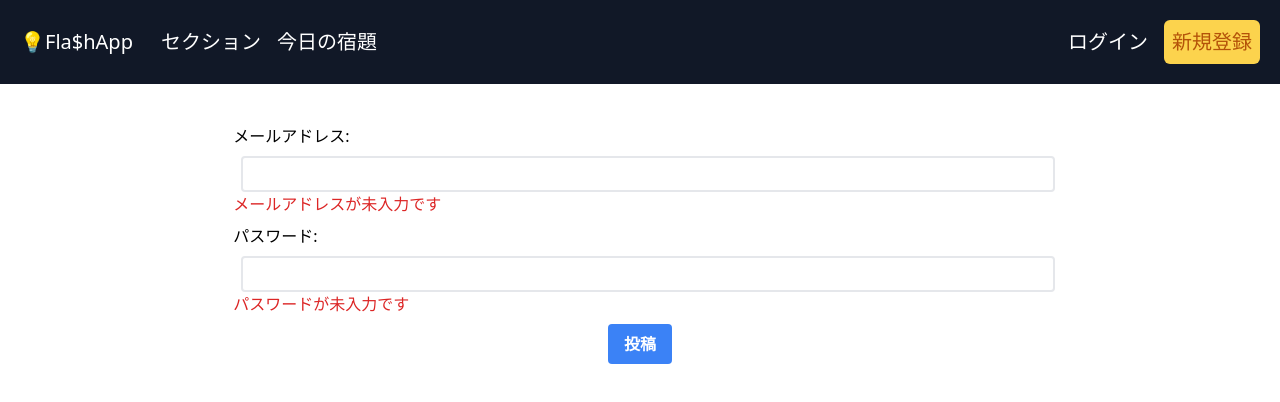
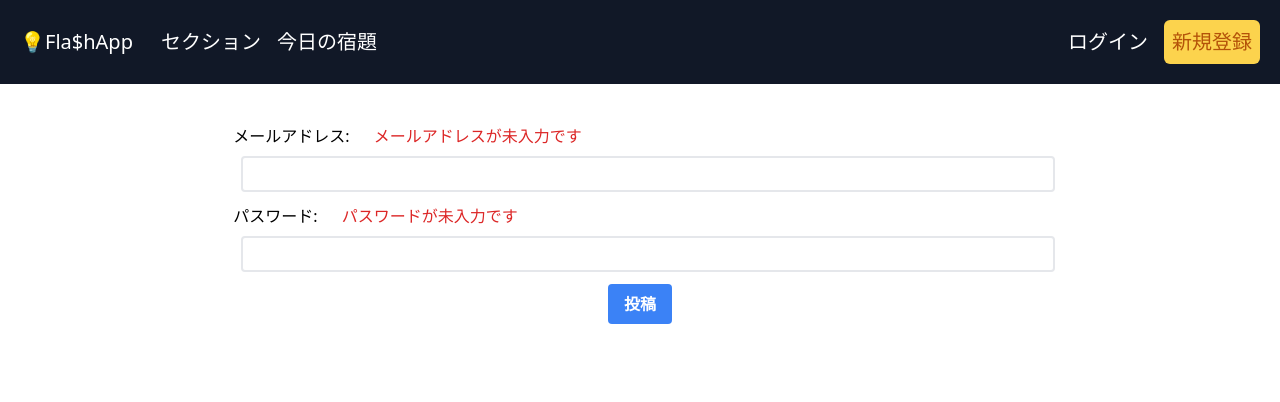
Before and after one commit to SkipEveryLunch/flashcards-vue3, a Vue app: page /login in a window 1280 px wide. Shown: the top 402 px of the page. Built offline with nearby package versions, Linux system fonts and the light colour scheme; no server answers; what vue3-click-away would draw is missing.

Commit message:
fixed the design of Input.vue

```diff
--- a/src/components/Input.vue
+++ b/src/components/Input.vue
@@ -1,6 +1,9 @@
 <template>
-  <div class="flex flex-col mb-2">
-    <label class="mb-2" :for="id">{{ name }}:</label>
+  <div class="flex flex-col mb-3">
+    <label class="mb-2" :for="id"
+      >{{ name }}:
+      <span class="ml-5 text-red-600">{{ error.join(' ') }}</span></label
+    >
     <input
       :id="id"
       :type="type"
@@ -9,7 +12,6 @@
       :value="modelValue"
       :data-testid="testid"
     />
-    <span class="text-red-600">{{ error.join(' ') }}</span>
   </div>
 </template>
 <script>
```
